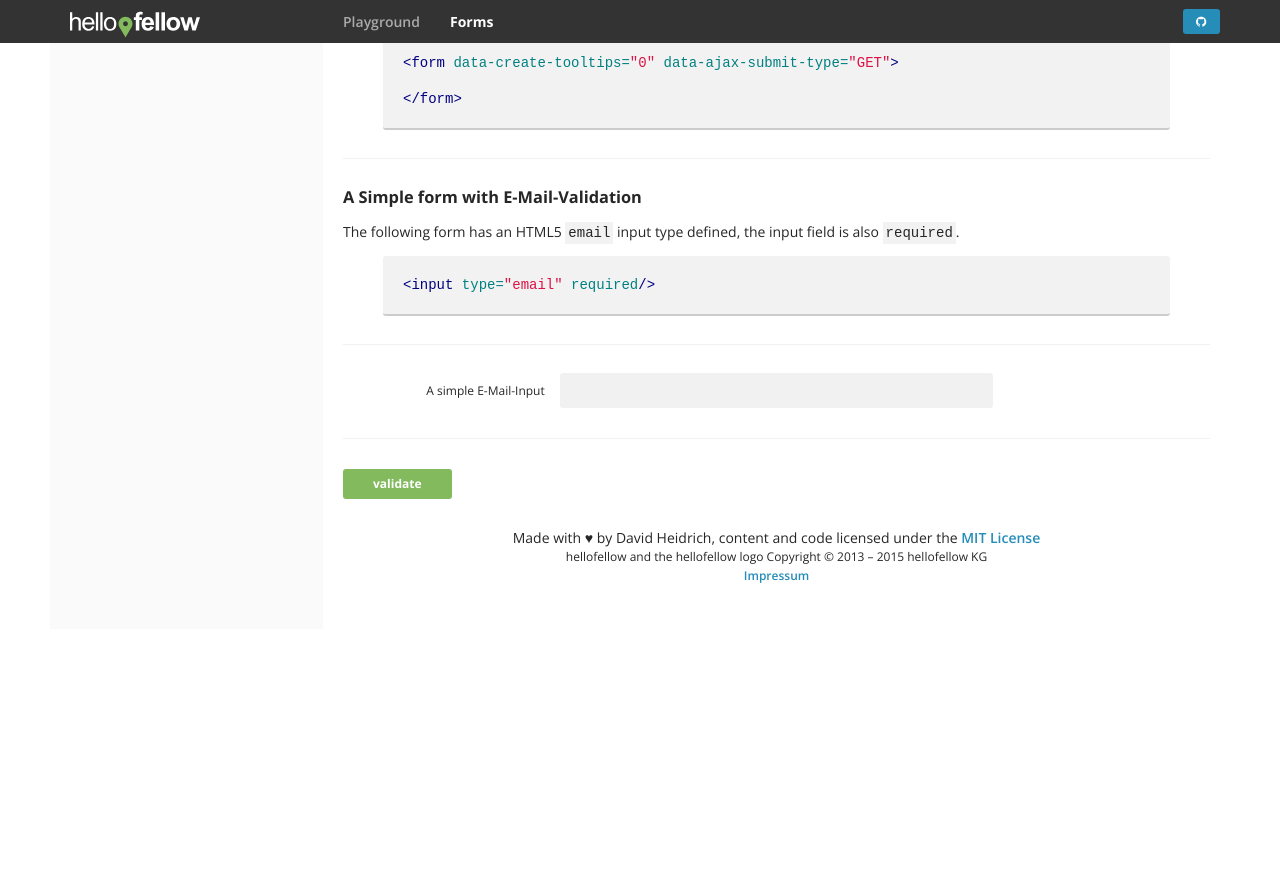
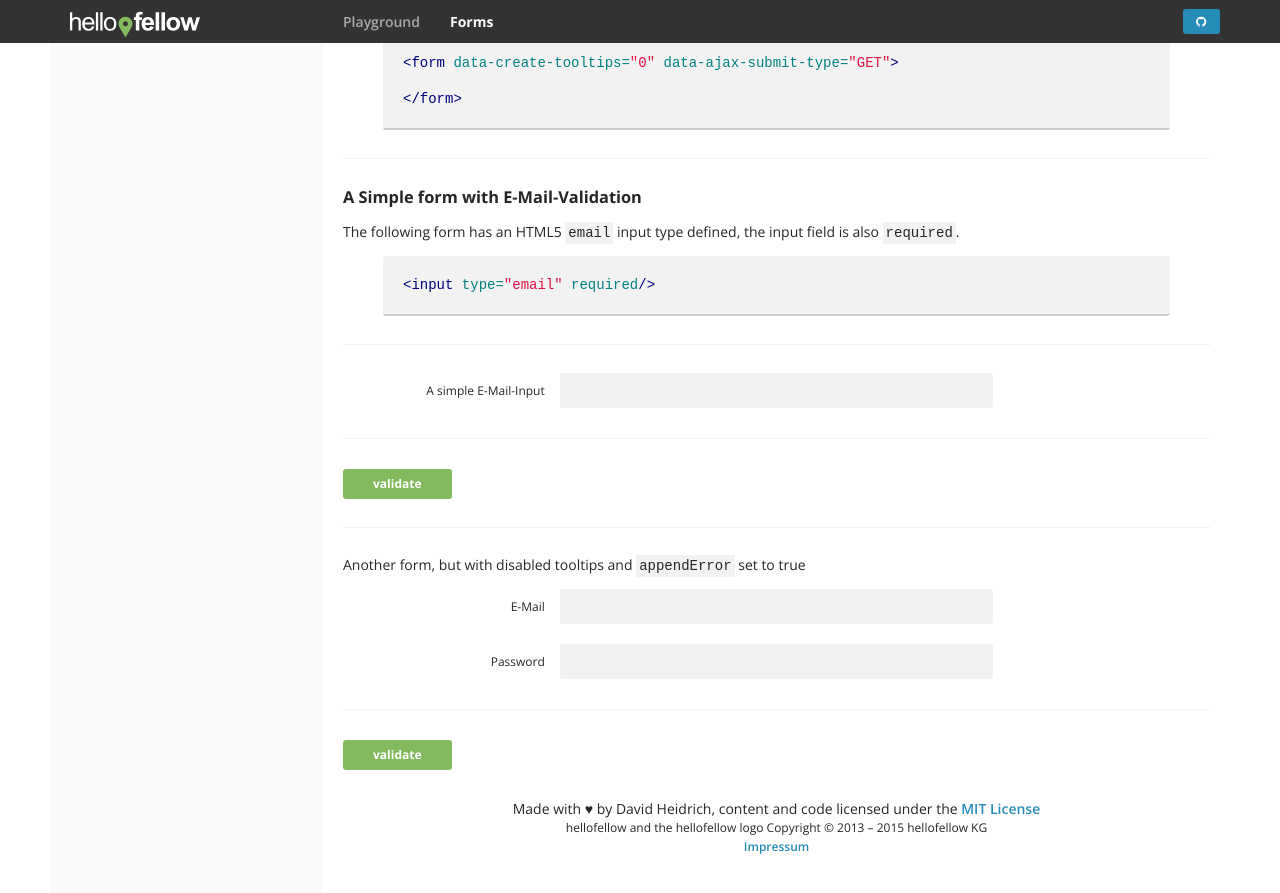
Before and after one commit to BowlingX/flexcss, a Jekyll site: the page built from demo/forms/index.html, in a window 1280 px wide and 900 px high, scrolled down 935 px. Shown: the top 893 px of the window. Built offline with Jekyll 4.4.1, drawn with Linux system fonts in a browser that asks for light colours; before the commit the page ends 1564 px from its top, so only the background shows below that.

Commit message:
add more examples

```diff
--- a/demo/forms/index.html
+++ b/demo/forms/index.html
@@ -74,3 +74,26 @@ FlexCss.Form.init('form', optionalOptions);
         <button class="button small" type="submit">validate</button>
     </div>
 </form>
+<hr>
+<p>Another form, but with disabled tooltips and <code>appendError</code> set to true</p>
+<form data-append-error data-create-tooltips="0">
+    <fieldset>
+        <div class="control-group">
+            <label for="email-field-2">E-Mail</label>
+
+            <div class="controls">
+                <input required type="email" id="email-field-2">
+            </div>
+        </div>
+        <div class="control-group">
+            <label for="text-field">Password</label>
+
+            <div class="controls">
+                <input required type="password" id="text-field">
+            </div>
+        </div>
+    </fieldset>
+    <div class="form-actions">
+        <button class="button small" type="submit">validate</button>
+    </div>
+</form>
```
